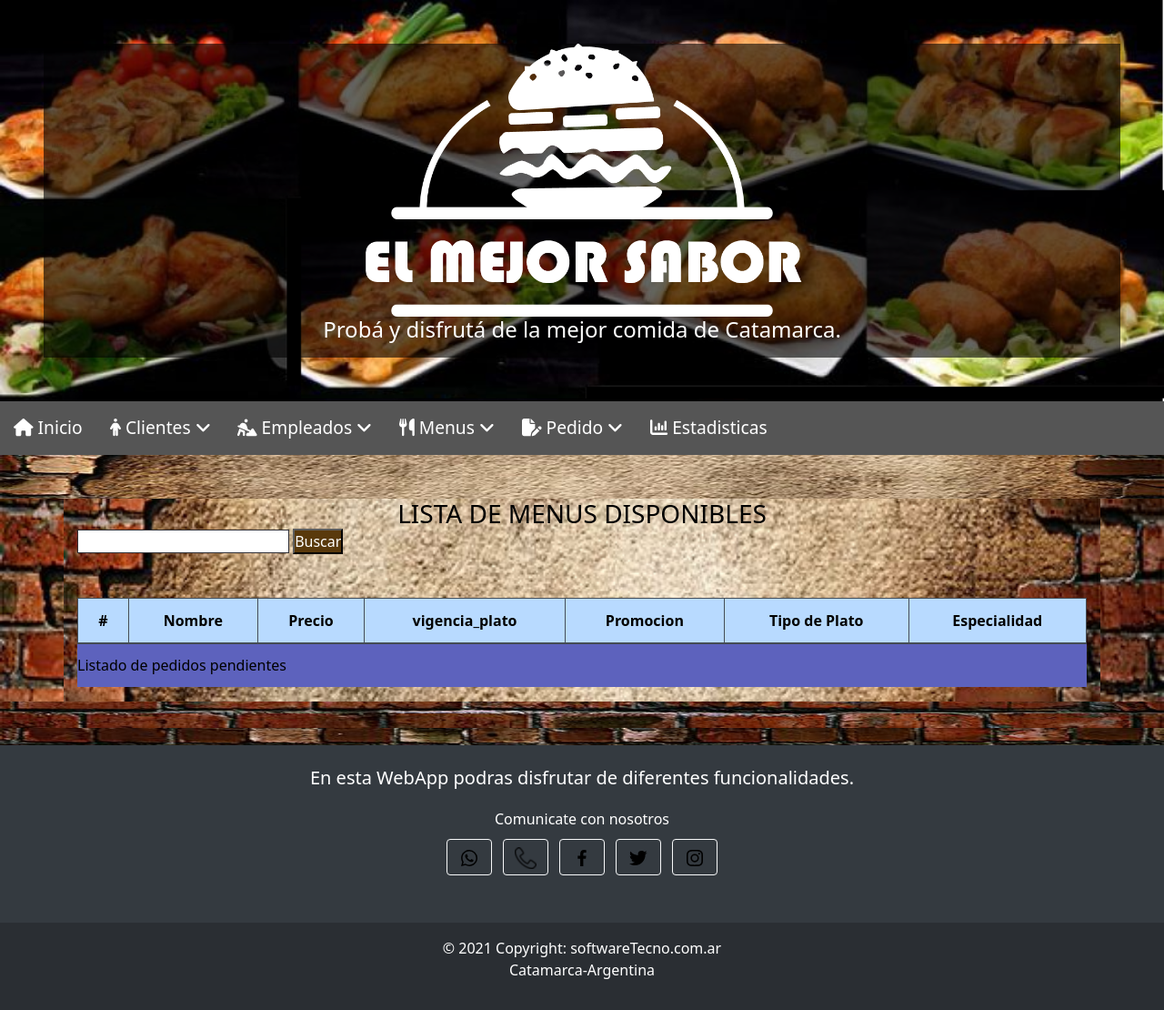
After one commit to JuarezDanielPoman/Rotiseria, a Django app: page /Pedido/listademenus in a window 1280 px wide. The commit adds this page. Shown: the whole page at 91% size. Run offline with Django 4.2, Linux system fonts and the light colour scheme; data that the repository does not hold is empty; some libraries are stand-ins or nearby versions; some web fonts are replaced.

Commit message:
lista de menus y de pedidos para administrador

```diff
--- /dev/null
+++ b/Laboratorio/Rotiseria/apps/Pedido/templates/pedido/listademenus.html
@@ -0,0 +1,50 @@
+{% extends "base/baseAdministrador.html" %}
+{% block titulo %}Lista de Menus disponibles{% endblock %}
+
+{% block contenido %}
+{% load static %}
+
+<section class="container">
+    <h3 class="text-center mt-5">LISTA DE MENUS DISPONIBLES</h3>
+    <form action="#" method="get">
+        <input type="text" name="charSearch" size="20" class="formulario" value="">
+        <span class="headerList_searchButton">
+        <input class="btn-sample" type="submit" value="Buscar" class="btn button"></span></form>
+
+    <div class="table-responsive mt-5">
+        <table id="tabla-pedidos-pendientes" class="table table-dark table-striped table-bordered table-hover text-center">
+            <caption style="color: black;background:#5d62bd">Listado de pedidos pendientes </caption>
+            <thead class="table-primary color-tabla-text">
+                <tr>
+                    <th onclick="ordenarTocandoColumna(0)" class="cabera-tabla">#</th>
+                    <th onclick="ordenarTocandoColumna(1)" class="cabera-tabla">Nombre</th>
+                    <th onclick="ordenarTocandoColumna(2)" class="cabera-tabla">Precio</th>
+                    <th onclick="ordenarTocandoColumna(3)" class="cabera-tabla">vigencia_plato</th>
+                    <th onclick="ordenarTocandoColumna(4)" class="cabera-tabla">Promocion</th>
+                    <th onclick="ordenarTocandoColumna(5)" class="cabera-tabla">Tipo de Plato</th>
+                    <th onclick="ordenarTocandoColumna(6)" class="cabera-tabla">Especialidad</th>
+
+                </tr>
+            </thead>
+            <tbody>
+                <tr>
+                    {% for p in menus %}
+                    <tr>
+                        <td>{{p.codigo_plato}}</td>
+                        <td>{{p.nombre_plato}}</td>
+                        <td>{{p.precio_plato}}</td>
+                        <td>{{p.vigencia_plato}}</td>
+                        <td>{{p.estado_promocion}}</td>
+                        <td>{{p.tipo_plato}}</td>
+                        <td>{{p.especialidad}}</td>
+
+                    </tr>
+                {% endfor%}
+            </tbody>
+            <!--<tfoot><td>Total de pedidos</td></tfoot>-->
+        </table>
+    </div>
+</section>
+    <script src="{% static 'js/ordenartablas.js' %}"></script>
+
+    {% endblock %}
--- a/Laboratorio/Rotiseria/apps/Pedido/url.py
+++ b/Laboratorio/Rotiseria/apps/Pedido/url.py
@@ -1,7 +1,7 @@
 from django import views
 from django.urls import path
 from django.urls.resolvers import URLPattern
-from apps.Pedido.views import creacion_pedido,lista_pedidos_cadetes,lista_pedidos,RegistroPedidoCliente,menu_detalle,creacion_menu, promociones
+from apps.Pedido.views import lista_menus,creacion_pedido,lista_pedidos_cadetes,lista_pedidos,RegistroPedidoCliente,menu_detalle,creacion_menu, promociones
 
 
 app_name='Pedido'
@@ -14,5 +14,6 @@ path('<int:pk>/', menu_detalle, name='menu_detalle'),
 path('RegistroDePedido/',creacion_pedido, name='RegistroDePedido'),
 path('ListaDepedidos',lista_pedidos, name="ListaDepedidos"),
 path('listapedidoscadetes',lista_pedidos_cadetes, name="listapedidoscadetes"),
+path('listademenus',lista_menus, name="listademenus"),
 
 ]
--- a/Laboratorio/Rotiseria/apps/Pedido/views.py
+++ b/Laboratorio/Rotiseria/apps/Pedido/views.py
@@ -56,3 +56,8 @@ def lista_pedidos(request):
 def lista_pedidos_cadetes(request):
     listaPedidos = Pedido.objects.all()
     return render(request,'Pedido/listapedidoscadete.html',{'pedidos': listaPedidos})
+
+
+def lista_menus(request):
+    listamenus = Plato.objects.all()
+    return render(request,'Pedido/listademenus.html',{'menus': listamenus})
--- a/Laboratorio/Rotiseria/templates/base/baseAdministrador.html
+++ b/Laboratorio/Rotiseria/templates/base/baseAdministrador.html
@@ -82,14 +82,14 @@
                     <a href="#" class="hvr-icon-hang menu__link submenu-btn hvr-icon-fade"><i class="fa-solid fa-utensils"></i> Menus <i class="hvr-icon fa-solid fa-angle-down"></i></a>
                     <ul class="submenu">
                         <li id="menu" class="menu__item"><a id="menu" href="{% url 'Pedido:RegistroDeMenu' %}" class="hvr-icon-down menu__link">Registrar</a></li>
-                        <li id="menu" class="menu__item"><a id="menu" href="../templates/ModificarMenu.html" class="hvr-icon-down menu__link">listar</a></li>
+                        <li id="menu" class="menu__item"><a id="menu" href="{% url 'Pedido:listademenus' %}" class="hvr-icon-down menu__link">listar</a></li>
                    </ul>
                 </li>
                 <li class="menu__item container-submenu">
                     <a href="#" class="hvr-icon-hang menu__link submenu-btn hvr-icon-fade"><i class="fa-solid fa-file-pen"></i> Pedido <i class="hvr-icon fa-solid fa-angle-down"></i></a>
                     <ul class="submenu">
-                        <li id="pedido" class="menu__item"><a href=".{% url 'Pedido:RegistroDePedido' %}" class="hvr-icon-down menu__link">Registrar</a></li>
-                        <li id="lista-pedido" class="menu__item"><a href="../templates/ListaDePedidos.html" class="hvr-icon-down menu__link">Listar</a></li>
+                        <li id="pedido" class="menu__item"><a href="{% url 'Pedido:RegistroDePedido' %}" class="hvr-icon-down menu__link">Registrar</a></li>
+                        <li id="lista-pedido" class="menu__item"><a href="{% url 'Pedido:ListaDepedidos' %}" class="hvr-icon-down menu__link">Listar</a></li>
                    </ul>
                 </li>
                 <li class="menu__item container-submenu">
```
